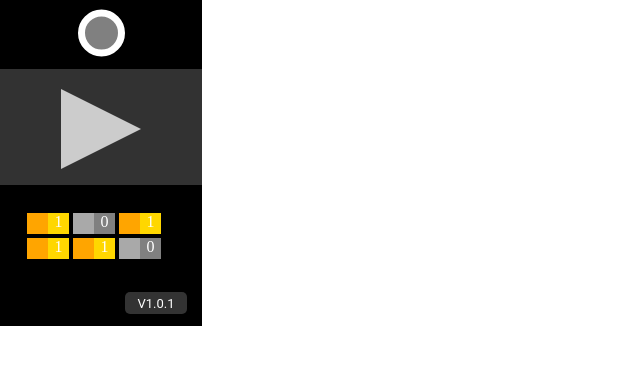
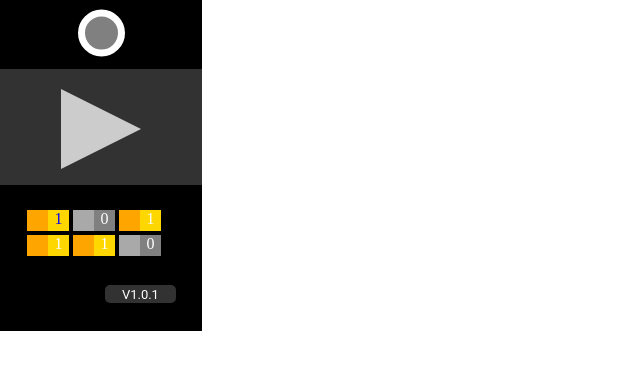
Before and after one commit to bobovo/remonoi, a browser extension: page index.html in a window 1280 px wide. Shown: the part 34-404 px from the top of the page, without its empty margins (0-640 px from the left). Drawn offline with Linux system fonts and the light colour scheme.

Commit message:
dear! have some respect for the size

```diff
--- a/css/body.css
+++ b/css/body.css
@@ -1,8 +1,8 @@
 
-html{height: 100%;width: 202px; height: 360px;}
-body{min-height: 100vh; margin: 0; border: 0; padding: 0;}
-.blackBox{background-color: #000; width: 202px; height: 360px;
-margin: 0; border: 0; padding: 0;}
+html{width: 202px; height: 364px;}
+body{min-height: 100%; margin: 0; border: 0; padding: 0;}
+
+.blackBox{background-color: #000; margin: 0; border: 0; padding: 0;}
 
 .box1{height: 30px;}
 
@@ -50,7 +50,7 @@ text-align: center;}
   opacity: 1;
 }
 
-.box4{height: 106px;}
+.box4{height: 100px;}
 
 .containerbtns
 { position: relative;
@@ -63,6 +63,11 @@ text-align: center;}
 .navigation {color: #fff; margin: 0px 2px; padding: 0px 25px;}
 
 .btn{height: 21px; width: 21px;text-align: center;}
+
+.a11:link{background-color:blue;}
+.a11:active{background-color:red;}
+.a11:visited{background-color:green;}
+.a11:hover{background-color:white;}
 
 .btn11{float:left; background-color:orange;}
 .btn12{float:left; background-color:gold; }
@@ -78,4 +83,4 @@ text-align: center;}
 .btn61{float:left; background-color:darkgrey; }
 .btn62{float:left; background-color:grey; }
 
-.box5{height: 40px;}
+.box5{height: 46px;}
--- a/css/footer.css
+++ b/css/footer.css
@@ -4,12 +4,10 @@
 	border-radius: 5px;
 	float:right;
 	text-align: center;
-	width: 58px;
-	margin-top: 1px;
-	margin-right: 15px;
-  	border: 1px;
-  	padding: 2px;
-	background-color: rgb(51,51,51);
+	width: 35%;
+	margin-right: 13%;
+
+	background-color: rgb(50,50,50);
 }
 
 #version
--- a/index.html
+++ b/index.html
@@ -2,8 +2,7 @@
 <html lang ="eng">
 <head>
 	<meta charset="utf-8">
-    <title>remonoi remove the anoying stuff for you
-    foucs on what its important</title>
+    <title>remonoi foucs on what its important!</title>
     <link rel="stylesheet" href="css/header.css"/>
     <link rel="stylesheet" href="css/body.css"/>
     <link rel="stylesheet" href="css/footer.css"/>
@@ -36,8 +35,12 @@
 			<div class="containerbtns">
 				<nav class="navigation">
 					<ul>
-						<li><div class="btn btn11"></div>
-						<div class="btn btn12">1</div></li>
+
+							<a class="a11" href="#"><li>
+								<div class="btn btn11"></div>
+								<div class="btn btn12">1</div>
+							<a/></li>
+
 						<li><div class="btn btn21"></div>
 						<div class="btn btn22">0</div></li>
 						<li><div class="btn btn31"></div>
```
